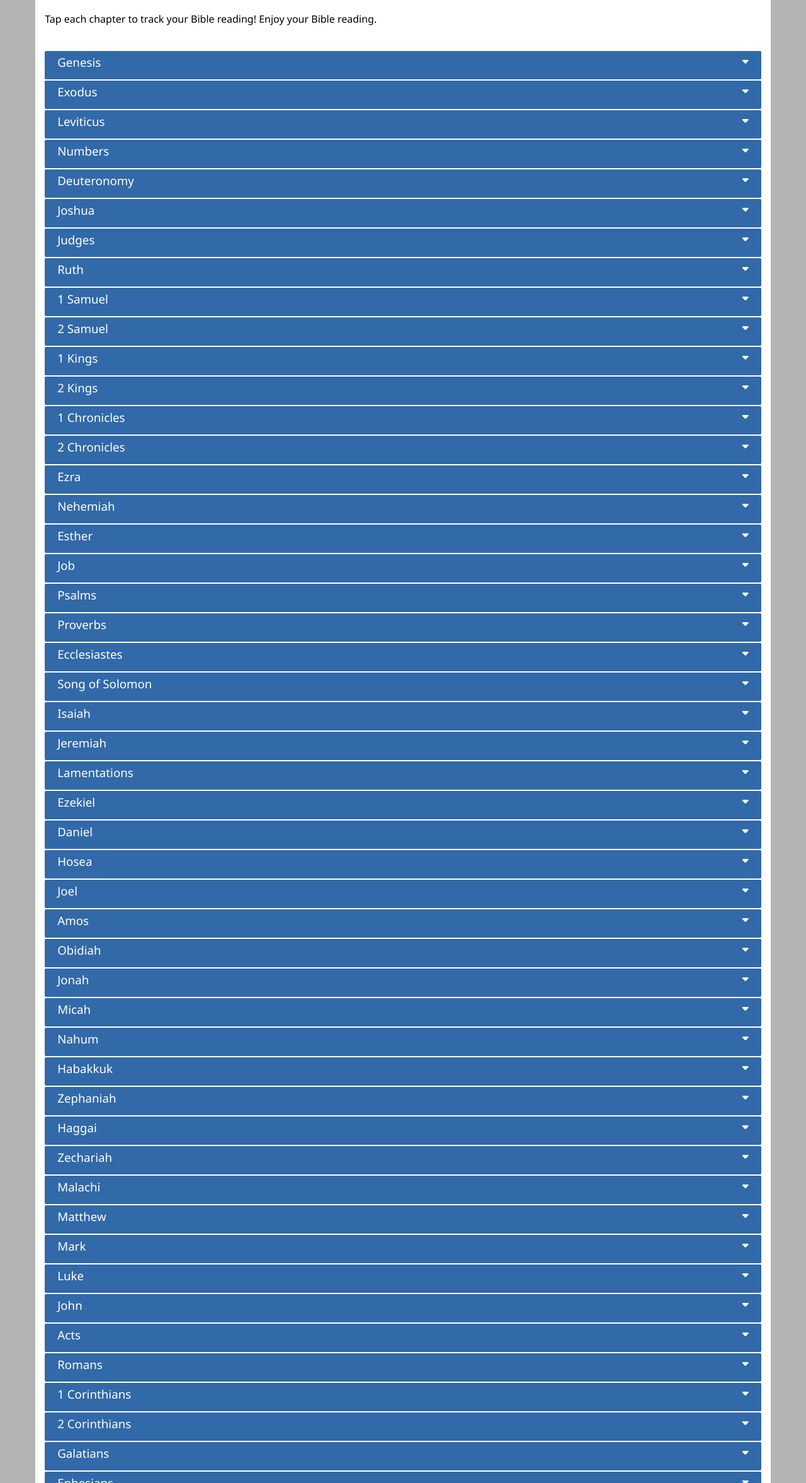
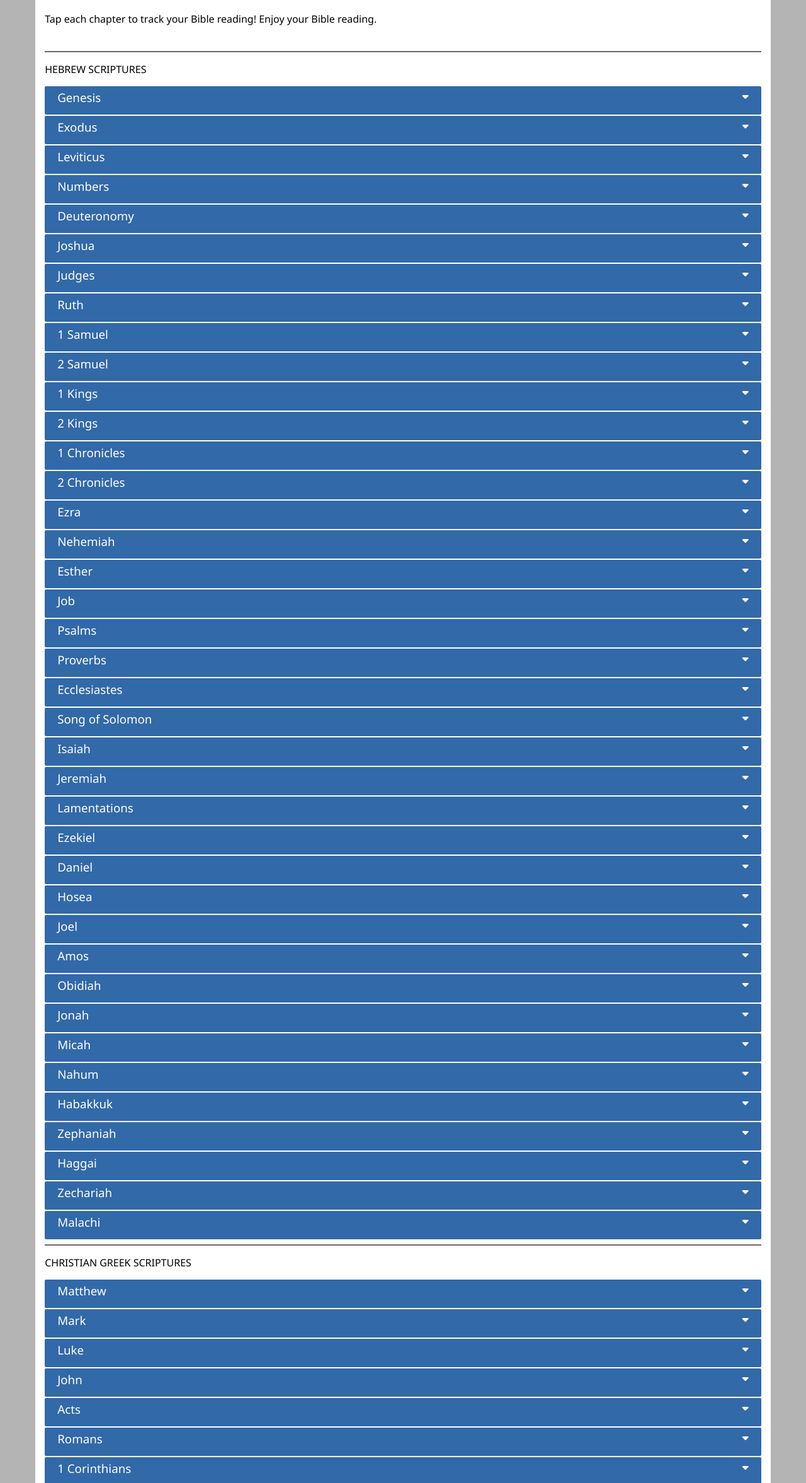
Before and after one commit to jezzar042015/web_bible-reading-tracker, a plain HTML site: page index.html in a window 1280 px wide. Shown: the part 80-2435 px from the top of the page at 63% size. Drawn offline with Linux system fonts and the light colour scheme.

```diff
--- a/index.html
+++ b/index.html
@@ -14,6 +14,10 @@
             <h1>Bible Reading Tracker</h1>
             <p>Tap each chapter to track your Bible reading! Enjoy your Bible reading.</p>
         </header>
+        <hr>
+        <div>
+            <p>HEBREW SCRIPTURES</p>
+        </div>
 
         <section>
             <div>
@@ -461,6 +465,11 @@
             </div>
         </section>
 
+        <hr>
+        <div>
+            <p>CHRISTIAN GREEK SCRIPTURES</p>
+        </div>
+
         <section>
             <div>
                 <div class="book-title-container" id="b-mt">
```
